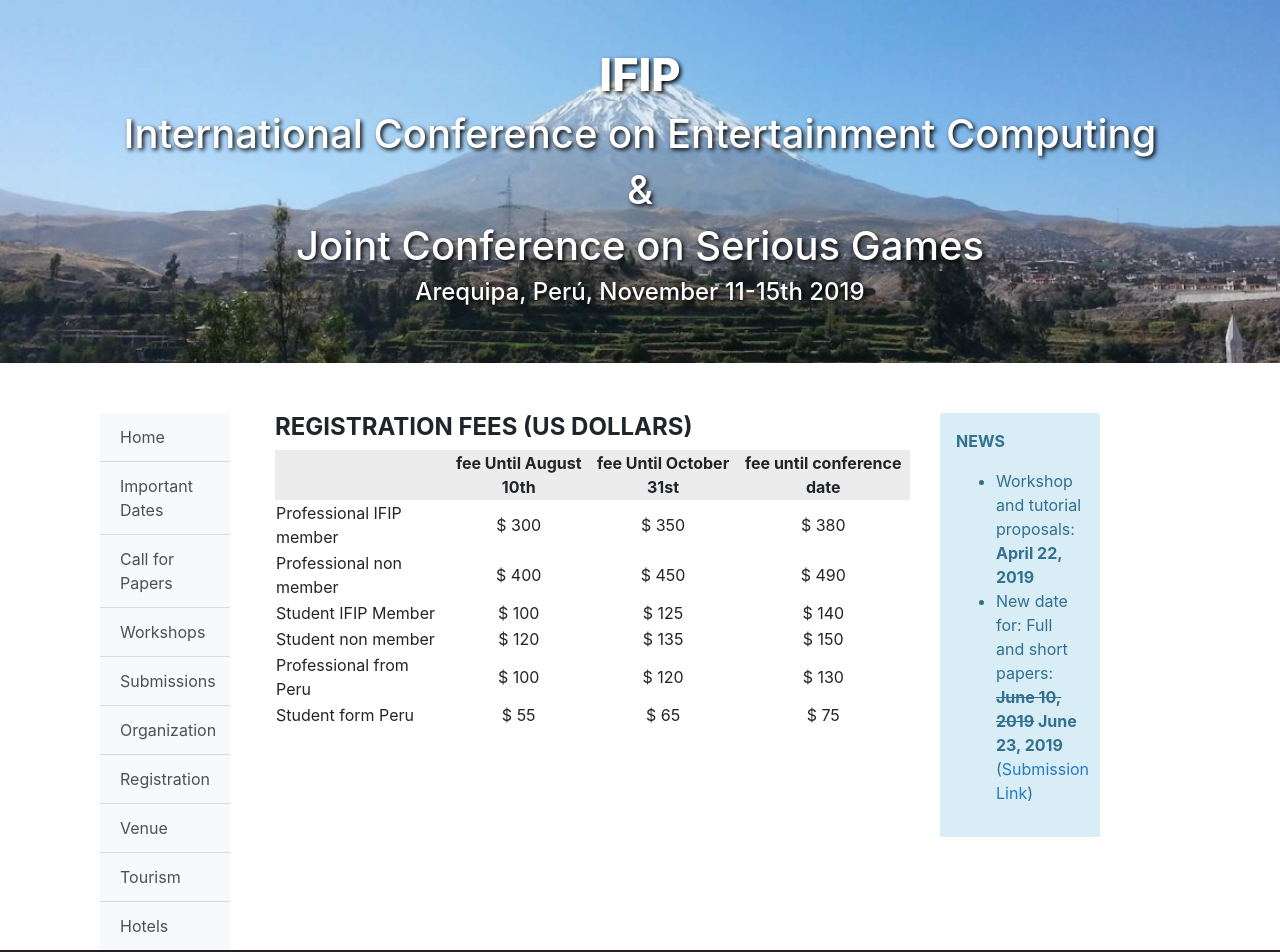
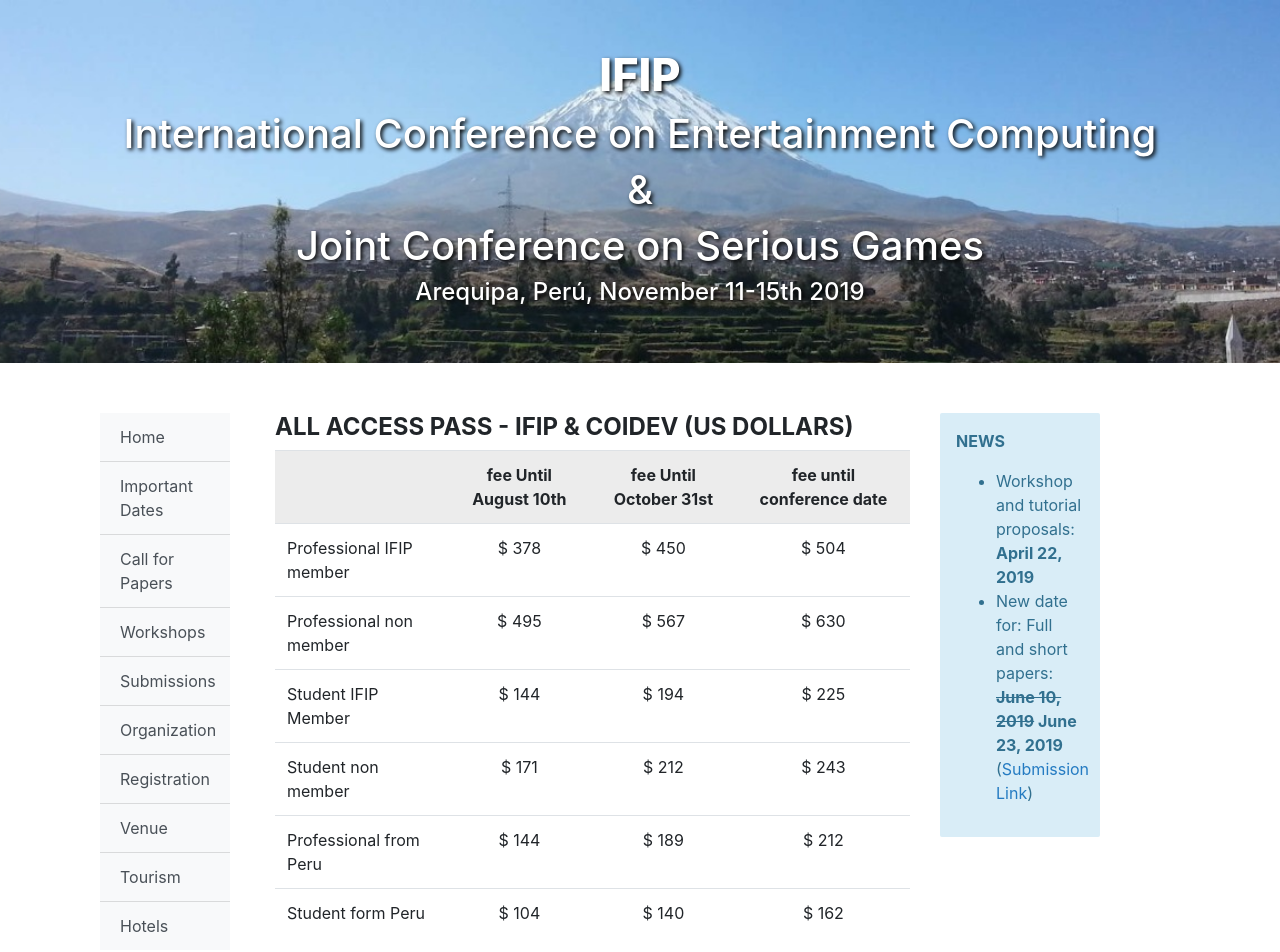
Before and after one commit to drivas1225/icec-jcsg-2019, a Jekyll site: the page built from registration.html, in a window 1280 px wide and 1400 px high. Shown: the top 952 px of the window. Built offline with Jekyll 4.4.1, drawn with Linux system fonts in a browser that asks for light colours; nearby versions of some CDN libraries; some of the changed text lies outside the part shown.

Commit message:
new tables registration

```diff
--- a/registration.html
+++ b/registration.html
@@ -2,8 +2,8 @@
 layout: default
 ---
 
-<div class="cs-column-text"><h4><strong>REGISTRATION FEES (US DOLLARS)</strong></h4>
-    <table width="100%">
+<div class="cs-column-text"><h4><strong>ALL ACCESS PASS - IFIP & COIDEV (US DOLLARS)</strong></h4>
+  <table class="table" width="100%">
   <tbody>
   <tr style="background: #ececec;">
   <td></td>
@@ -13,43 +13,144 @@
   </tr>
   <tr>
   <td>Professional IFIP member</td>
-    <td style="text-align: center;">$ 300</td>
-    <td style="text-align: center;">$ 350</td>
-    <td style="text-align: center;">$ 380</td>
+  <td style="text-align: center;">$ 378</td>
+  <td style="text-align: center;">$ 450</td>
+  <td style="text-align: center;">$ 504</td>
   </tr>
   <tr>
   <td>Professional non member</td>
-    <td style="text-align: center;">$ 400</td>
-    <td style="text-align: center;">$ 450</td>
-    <td style="text-align: center;">$ 490</td>
+  <td style="text-align: center;">$ 495</td>
+  <td style="text-align: center;">$ 567</td>
+  <td style="text-align: center;">$ 630</td>
   </tr>
   <tr>
   <td>Student IFIP Member</td>
-    <td style="text-align: center;">$ 100</td>
-    <td style="text-align: center;">$ 125</td>
-    <td style="text-align: center;">$ 140</td>
+  <td style="text-align: center;">$ 144</td>
+  <td style="text-align: center;">$ 194</td>
+  <td style="text-align: center;">$ 225</td>
   </tr>
   <tr>
   <td>Student non member</td>
-    <td style="text-align: center;">$ 120</td>
-    <td style="text-align: center;">$ 135</td>
-    <td style="text-align: center;">$ 150</td>
+  <td style="text-align: center;">$ 171</td>
+  <td style="text-align: center;">$ 212</td>
+  <td style="text-align: center;">$ 243</td>
   </tr>
   <tr>
   <td>Professional from Peru</td>
-    <td style="text-align: center;">$ 100</td>
-    <td style="text-align: center;">$ 120</td>
-    <td style="text-align: center;">$ 130</td>
+  <td style="text-align: center;">$ 144</td>
+  <td style="text-align: center;">$ 189</td>
+  <td style="text-align: center;">$ 212</td>
   </tr>
   <tr>
   <td>Student form Peru</td>
-    <td style="text-align: center;">$ 55</td>
-    <td style="text-align: center;">$ 65</td>
-    <td style="text-align: center;">$ 75</td>
+  <td style="text-align: center;">$ 104</td>
+  <td style="text-align: center;">$ 140</td>
+  <td style="text-align: center;">$ 162</td>
   </tr>
   </tbody>
   </table>
 </div>
+
+<div class="cs-column-text"><h4><strong>CORRESPONDE IFIP (US DOLLARS)</strong></h4>
+  <table class="table" width="100%">
+  <tbody>
+  <tr style="background: #ececec;">
+  <td></td>
+  <td style="text-align: center;"><strong>fee Until August 10th</strong></td>
+  <td style="text-align: center;"><strong>fee Until October 31st</strong></td>
+  <td style="text-align: center;"><strong>fee until conference date</strong></td>
+  </tr>
+  <tr>
+  <td>Professional IFIP member</td>
+  <td style="text-align: center;">$ 270</td>
+  <td style="text-align: center;">$ 315</td>
+  <td style="text-align: center;">$ 342</td>
+  </tr>
+  <tr>
+  <td>Professional non member</td>
+  <td style="text-align: center;">$ 360</td>
+  <td style="text-align: center;">$ 405</td>
+  <td style="text-align: center;">$ 441</td>
+  </tr>
+  <tr>
+  <td>Student IFIP Member</td>
+  <td style="text-align: center;">$ 90</td>
+  <td style="text-align: center;">$ 113</td>
+  <td style="text-align: center;">$ 126</td>
+  </tr>
+  <tr>
+  <td>Student non member</td>
+  <td style="text-align: center;">$ 108</td>
+  <td style="text-align: center;">$ 122</td>
+  <td style="text-align: center;">$ 135</td>
+  </tr>
+  <tr>
+  <td>Professional from Peru</td>
+  <td style="text-align: center;">$ 90</td>
+  <td style="text-align: center;">$ 108</td>
+  <td style="text-align: center;">$ 117.5</td>
+  </tr>
+  <tr>
+  <td>Student form Peru</td>
+  <td style="text-align: center;">$ 50</td>
+  <td style="text-align: center;">$ 59</td>
+  <td style="text-align: center;">$ 67.5</td>
+  </tr>
+  </tbody>
+  </table>
+</div>
+
+<div class="cs-column-text"><h4><strong>CORRESPONDE COIDEV (US DOLLARS)</strong></h4>
+  <table class="table" width="100%">
+  <tbody>
+  <tr style="background: #ececec;">
+  <td></td>
+  <td style="text-align: center;"><strong>fee Until August 10th</strong></td>
+  <td style="text-align: center;"><strong>fee Until October 31st</strong></td>
+  <td style="text-align: center;"><strong>fee until conference date</strong></td>
+  </tr>
+  <tr>
+  <td>Professional IFIP member</td>
+  <td style="text-align: center;">$ 108</td>
+  <td style="text-align: center;">$ 135</td>
+  <td style="text-align: center;">$ 162</td>
+  </tr>
+  <tr>
+  <td>Professional non member</td>
+  <td style="text-align: center;">$ 135</td>
+  <td style="text-align: center;">$ 162</td>
+  <td style="text-align: center;">$ 189</td>
+  </tr>
+  <tr>
+  <td>Student IFIP Member</td>
+  <td style="text-align: center;">$ 54</td>
+  <td style="text-align: center;">$ 81</td>
+  <td style="text-align: center;">$ 99</td>
+  </tr>
+  <tr>
+  <td>Student non member</td>
+  <td style="text-align: center;">$ 63</td>
+  <td style="text-align: center;">$ 90</td>
+  <td style="text-align: center;">$ 108</td>
+  </tr>
+  <tr>
+  <td>Professional from Peru</td>
+  <td style="text-align: center;">$ 54</td>
+  <td style="text-align: center;">$ 81</td>
+  <td style="text-align: center;">$ 94.5</td>
+  </tr>
+  <tr>
+  <td>Student form Peru</td>
+  <td style="text-align: center;">$ 54</td>
+  <td style="text-align: center;">$ 81</td>
+  <td style="text-align: center;">$ 94.5</td>
+  </tr>
+  </tbody>
+  </table>
+</div>
+
+
+
     <!-- <div>
       <button type="button" id="buyButton"> Click! </button>
     </div> -->
```
Lines whose indentation alone changed are shown as unchanged.
